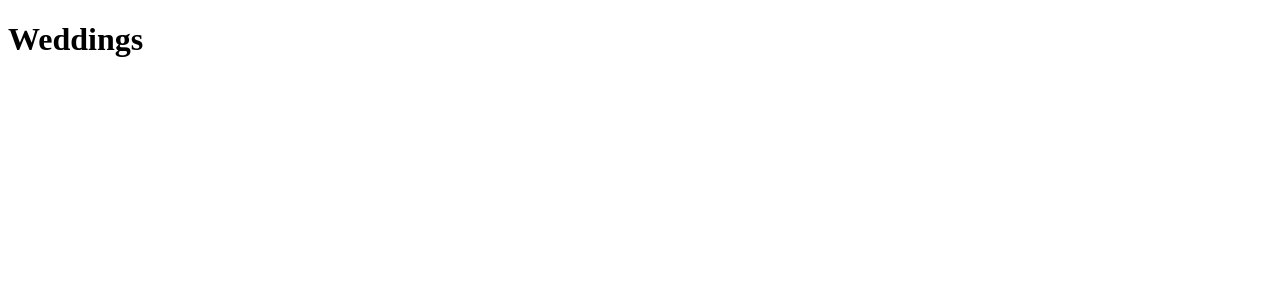
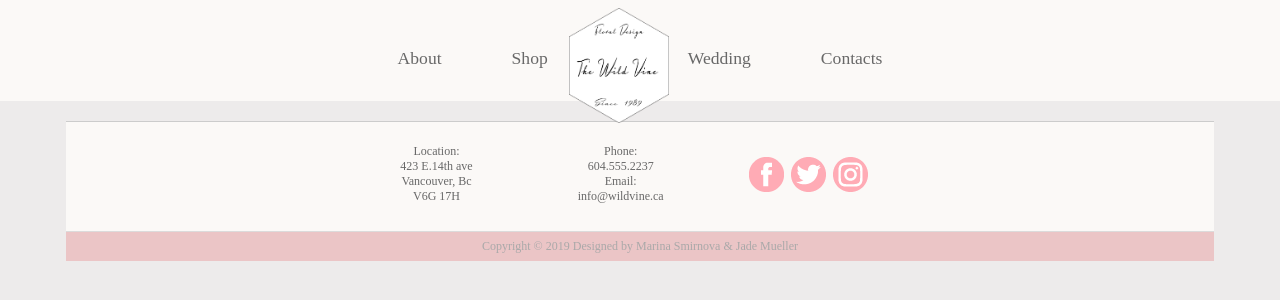
Before and after one commit to MarishkaSmirnova/flowershop, a plain HTML site: page wedding.html in a window 1280 px wide. Drawn offline with nearby package versions, Linux system fonts and the light colour scheme; files that its build step writes are made by us from their sources.

Commit message:
added header, nav and footer to wedding page

```diff
--- a/scss/_footer.scss
+++ b/scss/_footer.scss
@@ -32,14 +32,13 @@ footer {
 .email-phone {
     display:flex;
     justify-content: center;
-    padding-right: 50px;
+    padding-right: 60px;
 }
 .social {
     display: flex;
     flex:flex-end;
     padding: 25px;
-
-
+    padding-right: 5px;
 }
 
 .facebook{
@@ -51,7 +50,7 @@ footer {
 }
 
 .instagram {
-    padding-right:10px;
+    padding-right:7px;
 }
 
 .copyright {
--- a/wedding.html
+++ b/wedding.html
@@ -5,8 +5,85 @@
     <meta name="viewport" content="width=device-width, initial-scale=1.0">
     <meta http-equiv="X-UA-Compatible" content="ie=edge">
     <title>The Wild Vine</title>
+    <link rel="stylesheet" href="styles/styles.css">
 </head>
 <body>
-    <h1>Weddings</h1>
-</body>
+<div class="wrapper">
+<header>
+<div class="container-nav">
+<div class="logo">
+    <a href="index.html" class="logo-link">
+        <img src="images/flower-shop-logo-copy.png" alt="Logo" class="logo-img">
+    </a>
+</div>
+
+<nav>
+    <ul>
+        <li><a href="about.html">About</a></li>
+        <li class="shop-link"><a href="shop.html">Shop</a></li>
+        <li><a href="wedding.html">Wedding</a></li>
+        <li><a href="contacts.html">Contacts</a></li>
+    </ul>
+</nav>
+ </div>
+
+<div class="btn-menu button">
+    <div class="container_button" onclick="myFunction(this)" tabindex="0">
+        <div class="bar1"></div>
+        <div class="bar2"></div>
+        <div class="bar3"></div>
+    </div>
+</div>
+</header>
+</div><!-- end of wrapper -->
+
+<main>
+
+</main>
+
+
+<footer>
+    <div class="footer-info">
+    <div class="location">
+    <p>Location:<br>
+       423 E.14th ave<br>
+       Vancouver, Bc<br>
+       V6G 17H
+    </p>
+    </div>
+    <div class="email-phone">
+    <p>Phone:<br>
+        604.555.2237<br>
+        Email: <br>
+       info@wildvine.ca<br>
+    </p>
+    </div><!--end email/phone-->
+
+    <div class="social">
+    <div class="facebook">
+        <a href="#0">
+        <img src="images/facebook.png" alt="facebook">
+        </a>
+    </div>
+    <div class="twitter">
+        <a href="#0">
+        <img src="images/ twitter.png" alt="twitter">
+        </a>
+    </div>
+    <div class="instagram">
+        <a href="#0">
+        <img src="images/ instagram .png" alt="instagram">
+        </a>
+    </div>
+    </div><!--end social-->
+    </div> <!--end footer info-->
+    </footer>
+
+    <section>
+     <div class="copyright">
+        <p>Copyright © 2019 Designed by Marina Smirnova & Jade Mueller</p>
+    </div> <!--end copyright-->
+    </section>
+    <script src="scripts/scripts.js"></script>
+    </body>
 </html>
```
